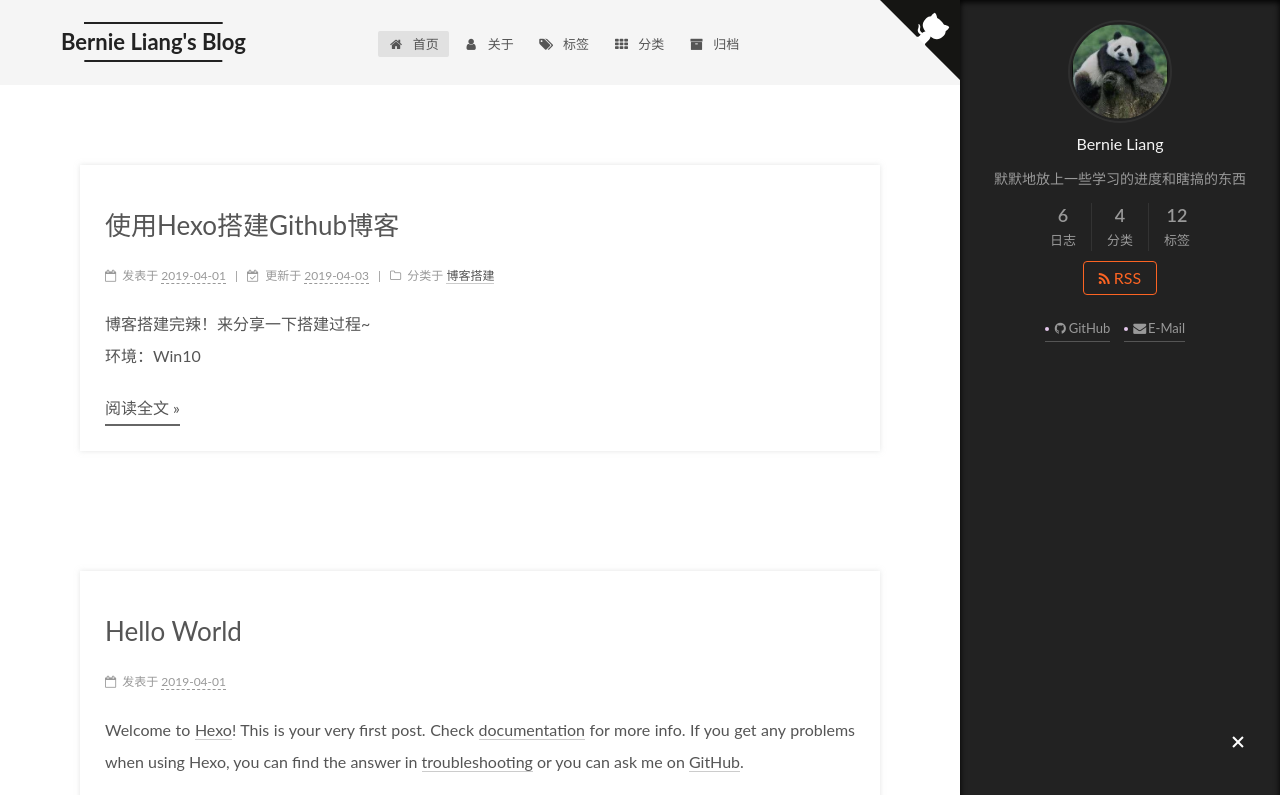
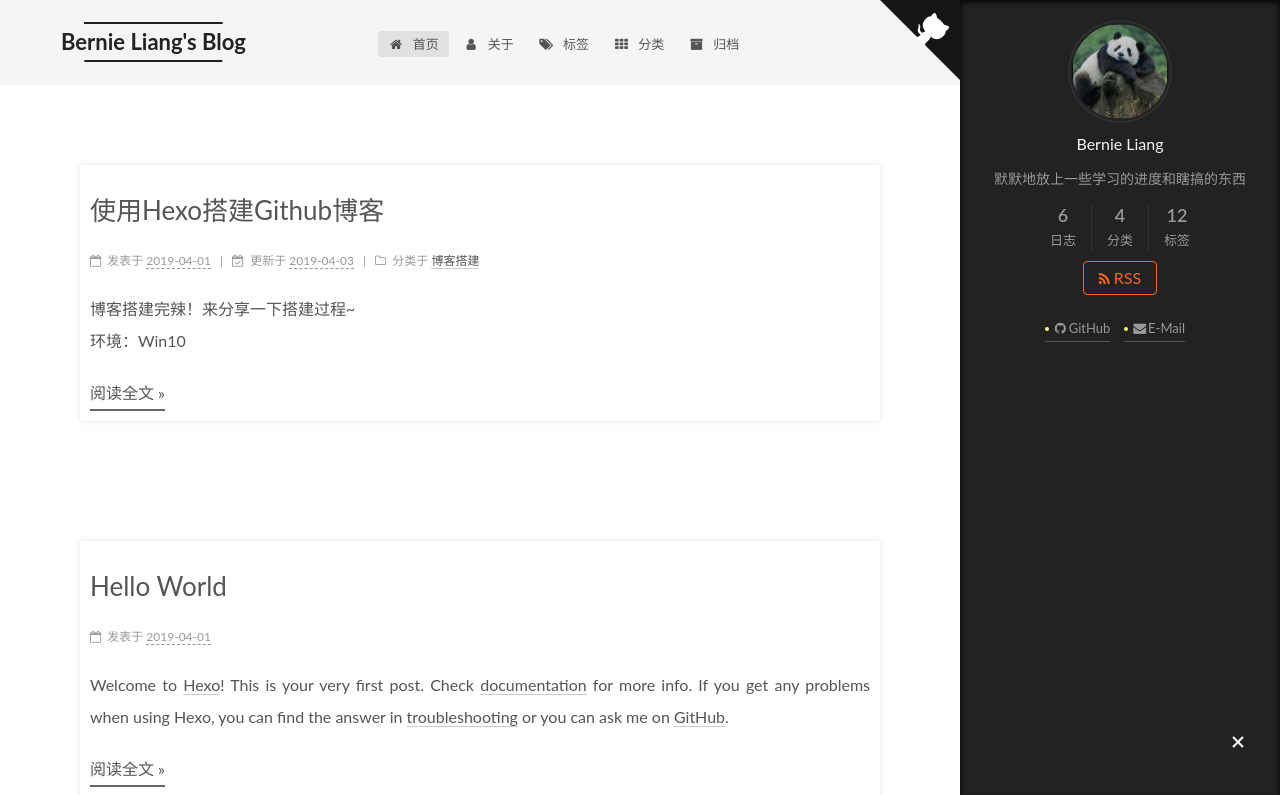
Before and after one commit to Baioi/berniel.github.io, a plain HTML site: page index.html in a window 1280 px wide. Both pictures are taken after a click on the element 1238 px from the left and 743 px from the top of the page. Shown: the top 795 px of the page. Drawn offline with Linux system fonts and the light colour scheme.

Commit message:
Site updated: 2019-04-03 13:48:50

```diff
--- a/css/main.css
+++ b/css/main.css
@@ -1769,7 +1769,7 @@
   width: 4px;
   height: 4px;
   border-radius: 50%;
-  background: #e3c7eb;
+  background: #ffff6f;
 }
 .feed-link,
 .chat {
@@ -2713,7 +2713,7 @@
 .post {
   margin-top: 20px;
   margin-bottom: 20px;
-  padding: 25px;
+  padding: 10px;
   -webkit-box-shadow: 0 0 5px rgba(202,203,203,0.5);
   -moz-box-shadow: 0 0 5px rgba(202,203,204,0.5);
 }
```
